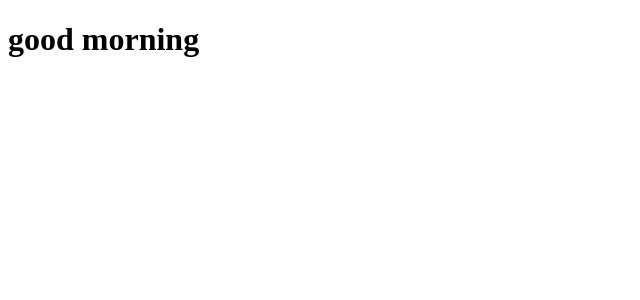
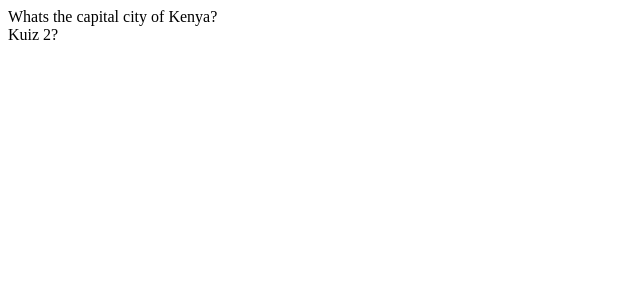
Before and after one commit to Shai9/Quizzy, a React (Create React App) app: page / in a window 1280 px wide. Shown: the top 300 px of the page, without its empty margins (0-640 px from the left). Built offline with nearby package versions, Linux system fonts and the light colour scheme.

Commit message:
starter code

```diff
--- a/src/App.js
+++ b/src/App.js
@@ -1,9 +1,37 @@
-import React from "react";
+import React , { useState } from "react";
+import KuizcardList from "./components/KuizcardList"
 
 function App() {
+  const [kuizcards , setKuizcards] = useState(SAMPLE_KUIZCARDS)
   return (
-    <h1>good morning</h1>
+    < KuizcardList kuizcards = { kuizcards }/>
   );
 }
+const SAMPLE_KUIZCARDS = [
+  {
+    id: 1,
+    kuiz: 'Whats the capital city of Kenya?',
+    solution: 'Nairobi',
+    choices:
+      [
+     'Nairobi',
+     'Kisumu',
+     'Kampala',
+     'Kigali'
+    ]
+  },
+  {
+    id: 1,
+    kuiz: 'Kuiz 2?',
+    solution: 'Answer',
+    choices:
+      [
+     'Answer',
+     'Answer1',
+     'Answer2',
+     'Answer3'
+    ]
+  },
+]
 
 export default App;
--- a/src/components/Kuizcard.js
+++ b/src/components/Kuizcard.js
@@ -0,0 +1,9 @@
+import React from 'react'
+
+export default function Kuizcard( { kuizcard }) {
+  return (
+    <div>
+      {kuizcard.kuiz}
+    </div>
+  )
+}
--- a/src/components/KuizcardList.js
+++ b/src/components/KuizcardList.js
@@ -0,0 +1,12 @@
+import React from 'react'
+import Kuizcard from './Kuizcard';
+
+export default function KuizcardList({ kuizcards }) {
+  return (
+   <div className='card-grid'>
+    {kuizcards.map(kuizcard => {
+      return <Kuizcard kuizcard ={kuizcard} key= {kuizcard.id} />
+    })}
+   </div>
+  )
+}
```
